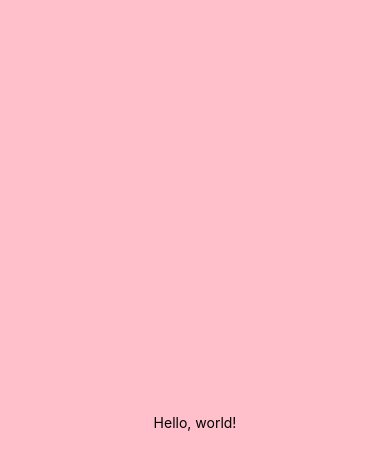
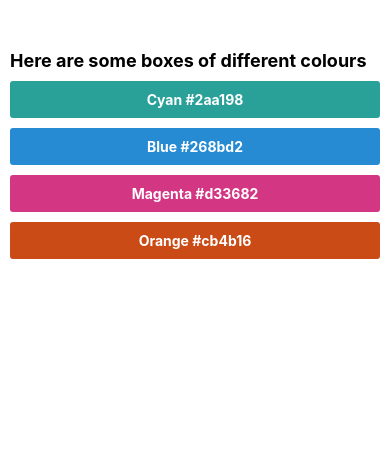
Before and after one commit to carrigan223/FrontEndMastersReactNative, a React Native app: screen / in a window 390 px wide. Shown: the top 470 px of the page. Built offline with nearby package versions, Linux system fonts and the light colour scheme.

Commit message:
styling Excersice complete

```diff
--- a/App.js
+++ b/App.js
@@ -4,9 +4,23 @@
 
 const App = () => {
   return (
-    <SafeAreaView style={styles.main}>
+    <SafeAreaView>
       <View style={styles.container}>
-        <Text>Hello, world!</Text>
+        <Text style={styles.heading}>
+          Here are some boxes of different colours
+        </Text>
+        <View style={[styles.box, styles.cyan]}>
+          <Text style={styles.text}>Cyan #2aa198</Text>
+        </View>
+        <View style={[styles.box, styles.blue]}>
+          <Text style={styles.text}>Blue #268bd2</Text>
+        </View>
+        <View style={[styles.box, styles.magenta]}>
+          <Text style={styles.text}>Magenta #d33682</Text>
+        </View>
+        <View style={[styles.box, styles.orange]}>
+          <Text style={styles.text}>Orange #cb4b16</Text>
+        </View>
       </View>
     </SafeAreaView>
   );
--- a/styles.js
+++ b/styles.js
@@ -1,16 +1,37 @@
 import { StyleSheet } from 'react-native';
 
 const styles = StyleSheet.create({
-  main: {
-    flex: 1,
-  },// this is setting our parent safeareaview
-    // with a flex of 1 so we can access flex in our children
-
   container: {
+    paddingTop: 50,
+    paddingHorizontal: 10,
+  },
+  heading: {
+    fontSize: 18,
+    fontWeight: 'bold',
+    marginBottom: 10,
+  },
+  text: {
+    fontWeight: 'bold',
+    color: 'white',
+  },
+  box: {
+    padding: 10,
+    borderRadius: 3,
+    marginBottom: 10,
     alignItems: 'center',
-    backgroundColor: 'pink',
-    flex: 1,
     justifyContent: 'center',
+  },
+  cyan: {
+    backgroundColor: '#2aa198',
+  },
+  blue: {
+    backgroundColor: '#268bd2',
+  },
+  orange: {
+    backgroundColor: '#cb4b16',
+  },
+  magenta: {
+    backgroundColor: '#d33682',
   },
 });
 
```
